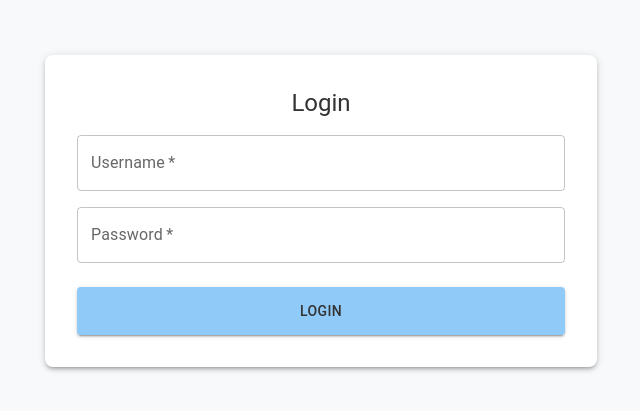
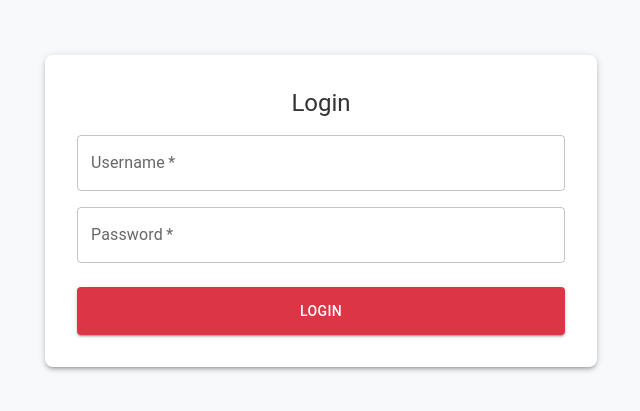
Before and after one commit to maigir/Implantory, a React (Vite) app in the folder client/: page /login in a window 1280 px wide. Shown: the part 189-600 px from the top of the page, without its empty margins (319-959 px from the left). Built offline with nearby package versions, Linux system fonts and the light colour scheme.

Commit message:
Change login button color

```diff
--- a/client/src/pages/Login.jsx
+++ b/client/src/pages/Login.jsx
@@ -89,10 +89,10 @@ function Login() {
             sx={{
                 mt: 1,
                 py: 1.5,
-                background: '#90caf9',
-                color: '#333',
+                background: '#dc3545',
+                color: '#fff',
                 '&:hover': {
-                    background: '#64b5f6',
+                    background: '#c82333',
                 },
             }}
             fullWidth
```
